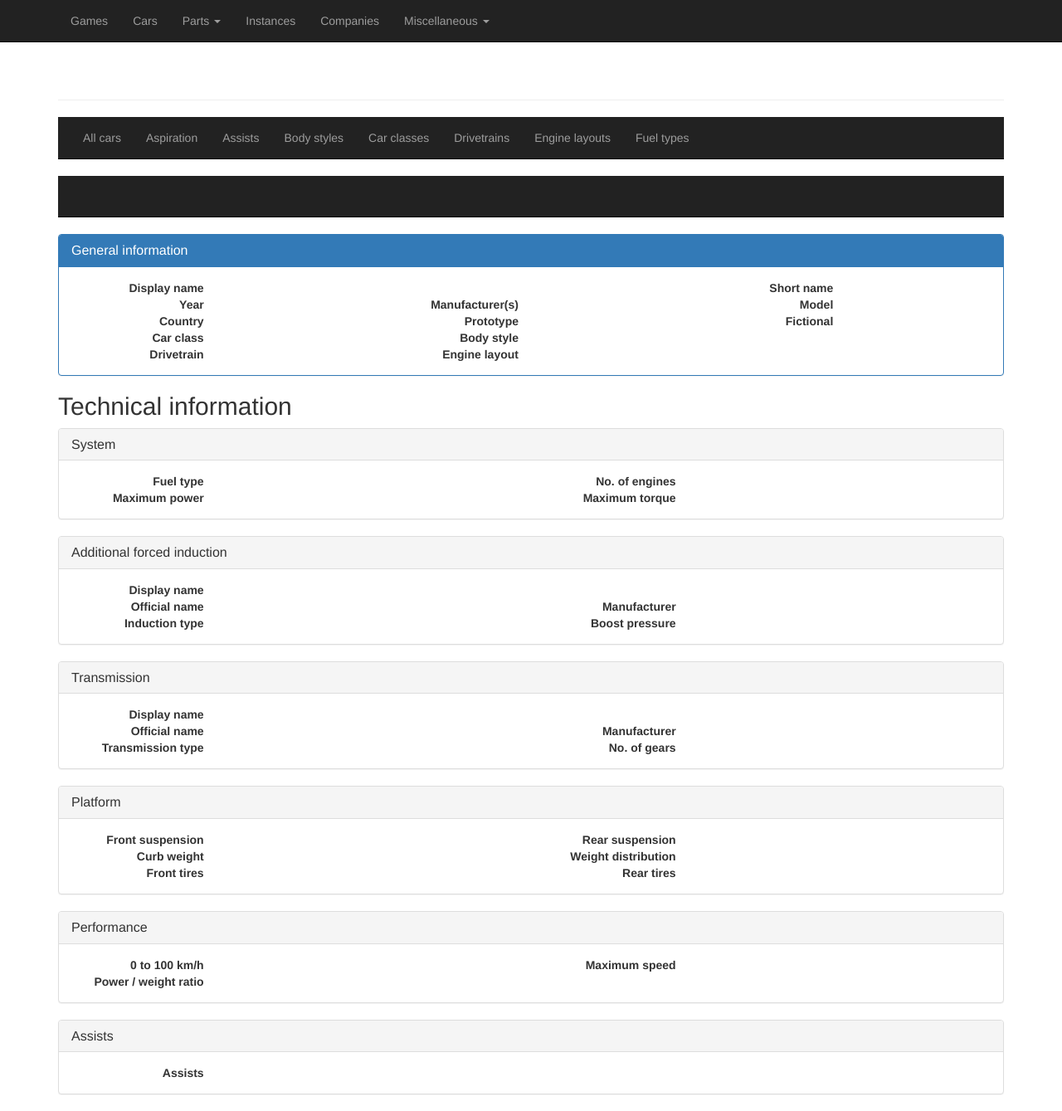
After one commit to PanVidla/car-database-v2, a Python web app: template general/templates/cars_detail.html in a window 1280 px wide. The commit adds this page. Shown: the whole page at 83% size. Run offline with Jinja, Linux system fonts and the light colour scheme; the template is opened without the code that fills it, so the values that code supplies are empty; some libraries are stand-ins or nearby versions.

Commit message:
Added the possibility to view details about Car.

```diff
--- a/general/forms_cars.py
+++ b/general/forms_cars.py
@@ -192,7 +192,7 @@ class CarAdd7Form(FlaskForm):
 
     # Performance
     acceleration_0_to_100_kmh_sec = DecimalField("0 to 100 km/h", validators=[Optional()])
-    maximum_speed_kmh = StringField("Maximum speed", validators=[Optional()])
+    maximum_speed_kmh = DecimalField("Maximum speed", validators=[Optional()])
 
     submit = SubmitField("Add performance data")
 
--- /dev/null
+++ b/general/templates/cars_detail.html
@@ -0,0 +1,358 @@
+{% extends "cars_base.html" %}
+
+{% block cars_content %}
+
+    <!-- Sub-sub-menu -->
+    {% block subsubmenu %}
+        <nav class="navbar navbar-inverse navbar-static-top">
+            <div class="container">
+                <div class="collapse navbar-collapse">
+                    <ul class="nav navbar-nav">
+                        {% if car %}
+                        <li><a href="{{ url_for('edit_car', id=car.id) }}"><button type="button" class="btn btn-info">Edit car</button></a></li>
+                        <li><a href="#"><button type="button" class="btn btn-danger" data-toggle="modal" data-target="#deleteModal">Delete car</button></a></li>
+                        {% endif %}
+                    </ul>
+                </div>
+            </div>
+        </nav>
+    {% endblock %}
+
+    <!--  Content  -->
+    <!--  General information  -->
+    <div>
+        <div class="panel panel-primary">
+          <div class="panel-heading">
+            <h3 class="panel-title">General information</h3>
+          </div>
+          <div class="panel-body">
+              <div class="row">
+                  <div class="col-sm-2 text-right"><b>Display name</b></div>
+                  <div class="col-sm-6">{{ car.name_display }}</div>
+                  <div class="col-sm-2 text-right"><b>Short name</b></div>
+                  <div class="col-sm-2">{{ car.get_name_short() }}</div>
+              </div>
+              <div class="row">
+                  <div class="col-sm-2 text-right"><b>Year</b></div>
+                  <div class="col-sm-2">{{ car.get_year() }}</div>
+                  <div class="col-sm-2 text-right"><b>Manufacturer(s)</b></div>
+                  <div class="col-sm-2">{{ car.manufacturers_display }}</div>
+                  <div class="col-sm-2 text-right"><b>Model</b></div>
+                  <div class="col-sm-2">{{ car.model }}</div>
+              </div>
+              <div class="row">
+                  <div class="col-sm-2 text-right"><b>Country</b></div>
+                  <div class="col-sm-2"><a href="{{ url_for('detail_country', id=car.country.id) }}">{{ car.get_country() }}</a></div>
+                  <div class="col-sm-2 text-right"><b>Prototype</b></div>
+                  <div class="col-sm-2">{{ car.get_is_prototype() }}</div>
+                  <div class="col-sm-2 text-right"><b>Fictional</b></div>
+                  <div class="col-sm-2">{{ car.get_is_fictional() }}</div>
+              </div>
+              <div class="row">
+                  <div class="col-sm-2 text-right"><b>Car class</b></div>
+                  <div class="col-sm-2">{{ car.get_car_class() }}</div>
+                  <div class="col-sm-2 text-right"><b>Body style</b></div>
+                  <div class="col-sm-6">{{ car.body_style.name }}</div>
+              </div>
+              <div class="row">
+                  <div class="col-sm-2 text-right"><b>Drivetrain</b></div>
+                  <div class="col-sm-2">{{ car.get_drivetrain() }}</div>
+                  <div class="col-sm-2 text-right"><b>Engine layout</b></div>
+                  <div class="col-sm-6">{{ car.get_engine_layout() }}</div>
+              </div>
+          </div>
+        </div>
+    </div>
+
+    <h2>Technical information</h2>
+
+    <!--  Technical information  -->
+    <!--  Power & Torque  -->
+    <div>
+        <div class="panel panel-default">
+          <div class="panel-heading">
+            <h3 class="panel-title">System</h3>
+          </div>
+          <div class="panel-body">
+              <div class="row">
+                  <div class="col-sm-2 text-right"><b>Fuel type</b></div>
+                  <div class="col-sm-4">{{ car.get_fuel_type_name() }}</div>
+                  <div class="col-sm-2 text-right"><b>No. of engines</b></div>
+                  <div class="col-sm-4">{{ car.get_no_of_engines() }}</div>
+              </div>
+              <div class="row">
+                  <div class="col-sm-2 text-right"><b>Maximum power</b></div>
+                  <div class="col-sm-4">{{ car.get_maximum_power_kw() }}</div>
+                  <div class="col-sm-2 text-right"><b>Maximum torque</b></div>
+                  <div class="col-sm-4">{{ car.get_maximum_torque_nm() }}</div>
+              </div>
+          </div>
+        </div>
+    </div>
+
+    <!--  Engine  -->
+    {% if car.get_no_of_engines() == 0 %}
+    <div>
+        <div class="panel panel-default">
+          <div class="panel-heading">
+            <h3 class="panel-title">Engine</h3>
+          </div>
+          <div class="panel-body">
+              <div class="row">
+                  <div class="col-sm-12 text-center">This car has no engine information.</div>
+              </div>
+          </div>
+        </div>
+    </div>
+    {% endif %}
+
+    {% if car.get_no_of_engines() >= 1 %}
+        {% if car.get_no_of_combustion_engines() > 0 %}
+            {% for combustion_engine in car.get_combustion_engines() %}
+    <div>
+        <div class="panel panel-default">
+          <div class="panel-heading">
+            {% if car.get_no_of_combustion_engines() > 1 %}
+            <h3 class="panel-title">Combustion engine #{{ combustion_engine[1] }}</h3>
+            {% else %}
+            <h3 class="panel-title">Combustion engine</h3>
+            {% endif %}
+          </div>
+          <div class="panel-body">
+              <div class="row">
+                  <div class="col-sm-2 text-right"><b>Display name</b></div>
+                  <div class="col-sm-10"><a href="{{ url_for('detail_engine_combustion', id=combustion_engine[0].id) }}">{{ combustion_engine[0].name_display }}</a></div>
+              </div>
+              <div class="row">
+                  <div class="col-sm-2 text-right"><b>Official name</b></div>
+                  <div class="col-sm-4">{{ combustion_engine[0].get_name_official() }}</div>
+                  <div class="col-sm-2 text-right"><b>Manufacturer</b></div>
+                  <div class="col-sm-4"><a href="{{ url_for('detail_company', id=combustion_engine[0].manufacturer_id) }}">{{ combustion_engine[0].get_manufacturer_name_display() }}</a></div>
+              </div>
+              <div class="row">
+                  <div class="col-sm-2 text-right"><b>Engine type</b></div>
+                  <div class="col-sm-10">{{ combustion_engine[0].get_engine_type() }}</div>
+              </div>
+              <div class="row">
+                  <div class="col-sm-2 text-right"><b>Maximum power</b></div>
+                  <div class="col-sm-4">{{ combustion_engine[0].get_max_power_output_string_kw() }}</div>
+                  <div class="col-sm-2 text-right"><b>Maximum torque</b></div>
+                  <div class="col-sm-4">{{ combustion_engine[0].get_max_torque_string_nm() }}</div>
+              </div>
+              <div class="row">
+                  <div class="col-sm-2 text-right"><b>Aspiration</b></div>
+                  <div class="col-sm-4">{{ combustion_engine[0].get_aspiration() }}</div>
+                  <div class="col-sm-2 text-right"><b>Displacement</b></div>
+                  <div class="col-sm-4">{{ combustion_engine[0].get_displacement() }}</div>
+              </div>
+              <div class="row">
+                  <div class="col-sm-2 text-right"><b>Cylinder alignment</b></div>
+                  <div class="col-sm-4">{{ combustion_engine[0].get_cylinder_alignment() }}</div>
+                  <div class="col-sm-2 text-right"><b>Valves per cylinder</b></div>
+                  <div class="col-sm-4">{{ combustion_engine[0].get_valves_per_cylinder() }}</div>
+              </div>
+          </div>
+        </div>
+    </div>
+            {% endfor %}
+        {% endif %}
+        {% if car.get_no_of_electric_engines() > 0 %}
+            {% for electric_engine in car.get_electric_engines() %}
+    <div>
+        <div class="panel panel-default">
+          <div class="panel-heading">
+            {% if car.get_no_of_electric_engines() > 1 %}
+            <h3 class="panel-title">Electric engine #{{ electric_engine[1] }}</h3>
+            {% else %}
+            <h3 class="panel-title">Electric engine</h3>
+            {% endif %}
+          </div>
+          <div class="panel-body">
+              <div class="row">
+                  <div class="col-sm-2 text-right"><b>Display name</b></div>
+                  <div class="col-sm-10"><a href="{{ url_for('detail_engine_electric', id=electric_engine[0].id) }}">{{ electric_engine[0].name_display }}</a></div>
+              </div>
+              <div class="row">
+                  <div class="col-sm-2 text-right"><b>Official name</b></div>
+                  <div class="col-sm-4">{{ electric_engine[0].get_name_official() }}</div>
+                  <div class="col-sm-2 text-right"><b>Manufacturer</b></div>
+                  <div class="col-sm-4"><a href="{{ url_for('detail_company', id=electric_engine[0].manufacturer_id) }}">{{ electric_engine[0].get_manufacturer_name_display() }}</a></div>
+              </div>
+              <div class="row">
+                  <div class="col-sm-2 text-right"><b>Engine type</b></div>
+                  <div class="col-sm-10">{{ electric_engine[0].get_engine_type() }}</div>
+              </div>
+              <div class="row">
+                  <div class="col-sm-2 text-right"><b>Maximum power</b></div>
+                  <div class="col-sm-4">{{ electric_engine[0].get_max_power_output_string_kw() }}</div>
+                  <div class="col-sm-2 text-right"><b>Maximum torque</b></div>
+                  <div class="col-sm-4">{{ electric_engine[0].get_max_torque_string_nm() }}</div>
+              </div>
+              <div class="row">
+                  <div class="col-sm-2 text-right"><b>Battery technology</b></div>
+                  <div class="col-sm-4">{{ electric_engine[0].get_battery_technology() }}</div>
+                  <div class="col-sm-2 text-right"><b>Battery voltage</b></div>
+                  <div class="col-sm-4">{{ electric_engine[0].get_battery_voltage() }}</div>
+              </div>
+          </div>
+        </div>
+    </div>
+            {% endfor %}
+        {% endif %}
+    {% endif %}
+
+    <!--  Forced induction  -->
+    <div>
+        <div class="panel panel-default">
+          <div class="panel-heading">
+            <h3 class="panel-title">Additional forced induction</h3>
+          </div>
+          <div class="panel-body">
+              {% if car.forced_induction == None %}
+              <div class="row">
+                  <div class="col-sm-12 text-center">This car has no additional forced induction.</div>
+              </div>
+              {% else %}
+              <div class="row">
+                  <div class="col-sm-2 text-right"><b>Display name</b></div>
+                  <div class="col-sm-10"><a href="{{ url_for('detail_forced_induction', id=car.forced_induction.id) }}">{{ car.forced_induction.name_display }}</a></div>
+              </div>
+              <div class="row">
+                  <div class="col-sm-2 text-right"><b>Official name</b></div>
+                  <div class="col-sm-4">{{ car.forced_induction.get_name_official() }}</div>
+                  <div class="col-sm-2 text-right"><b>Manufacturer</b></div>
+                  <div class="col-sm-4"><a href="{{ url_for('detail_company', id=car.forced_induction.manufacturer.id) }}">{{ car.forced_induction.get_manufacturer_name_display() }}</a></div>
+              </div>
+              <div class="row">
+                  <div class="col-sm-2 text-right"><b>Induction type</b></div>
+                  <div class="col-sm-4">{{ car.forced_induction.type.name }}</div>
+                  <div class="col-sm-2 text-right"><b>Boost pressure</b></div>
+                  <div class="col-sm-4">{{ car.forced_induction.get_boost_pressure_bar() }}</div>
+              </div>
+              {% endif %}
+          </div>
+        </div>
+    </div>
+
+    <!--  Transmission  -->
+    <div>
+        <div class="panel panel-default">
+          <div class="panel-heading">
+            <h3 class="panel-title">Transmission</h3>
+          </div>
+          <div class="panel-body">
+              {% if car.transmission != None %}
+              <div class="row">
+                  <div class="col-sm-2 text-right"><b>Display name</b></div>
+                  <div class="col-sm-10"><a href="{{ url_for('detail_transmission', id=car.transmission_id) }}">{{ car.transmission.name_display }}</a></div>
+              </div>
+              <div class="row">
+                  <div class="col-sm-2 text-right"><b>Official name</b></div>
+                  <div class="col-sm-4">{{ car.transmission.name_official }}</div>
+                  <div class="col-sm-2 text-right"><b>Manufacturer</b></div>
+                  <div class="col-sm-4"><a href="{{ url_for('detail_company', id=car.transmission.manufacturer.id) }}">{{ car.transmission.get_manufacturer_name_display() }}</a></div>
+              </div>
+              <div class="row">
+                  <div class="col-sm-2 text-right"><b>Transmission type</b></div>
+                  <div class="col-sm-4">{{ car.transmission.type.name }}</div>
+                  <div class="col-sm-2 text-right"><b>No. of gears</b></div>
+                  <div class="col-sm-4">{{ car.transmission.no_of_gears }}</div>
+              </div>
+              {% else %}
+              <div class="row">
+                  <div class="col-sm-2 text-right"><b>Transmission type</b></div>
+                  <div class="col-sm-4">{{ car.get_transmission_type_actual() }}</div>
+                  <div class="col-sm-2 text-right"><b>No. of gears</b></div>
+                  <div class="col-sm-4">{{ car.get_no_of_gears_actual() }}</div>
+              </div>
+              {% endif %}
+          </div>
+        </div>
+    </div>
+
+    <!--  Platform  -->
+    <div>
+        <div class="panel panel-default">
+          <div class="panel-heading">
+            <h3 class="panel-title">Platform</h3>
+          </div>
+          <div class="panel-body">
+              <div class="row">
+                  <div class="col-sm-2 text-right"><b>Front suspension</b></div>
+                  <div class="col-sm-4">{{ car.get_suspension_front() }}</div>
+                  <div class="col-sm-2 text-right"><b>Rear suspension</b></div>
+                  <div class="col-sm-4">{{ car.get_suspension_rear() }}</div>
+              </div>
+              <div class="row">
+                  <div class="col-sm-2 text-right"><b>Curb weight</b></div>
+                  <div class="col-sm-4">{{ car.get_curb_weight_kg() }}</div>
+                  <div class="col-sm-2 text-right"><b>Weight distribution</b></div>
+                  <div class="col-sm-4">{{ car.get_weight_distribution() }}</div>
+              </div>
+              <div class="row">
+                  <div class="col-sm-2 text-right"><b>Front tires</b></div>
+                  <div class="col-sm-4">{{ car.get_tires_front() }}</div>
+                  <div class="col-sm-2 text-right"><b>Rear tires</b></div>
+                  <div class="col-sm-4">{{ car.get_tires_rear() }}</div>
+              </div>
+          </div>
+        </div>
+    </div>
+
+    <!--  Performance  -->
+    <div>
+        <div class="panel panel-default">
+          <div class="panel-heading">
+            <h3 class="panel-title">Performance</h3>
+          </div>
+          <div class="panel-body">
+              <div class="row">
+                  <div class="col-sm-2 text-right"><b>0 to 100 km/h</b></div>
+                  <div class="col-sm-4">{{ car.get_acceleration_0_to_100_kmh_sec() }}</div>
+                  <div class="col-sm-2 text-right"><b>Maximum speed</b></div>
+                  <div class="col-sm-4">{{ car.get_maximum_speed_kmh() }}</div>
+              </div>
+              <div class="row">
+                  <div class="col-sm-2 text-right"><b>Power / weight ratio</b></div>
+                  <div class="col-sm-10">{{ car.get_acceleration_0_to_100_kmh_sec() }}</div>
+              </div>
+          </div>
+        </div>
+    </div>
+
+    <!--  Assists  -->
+    <div>
+        <div class="panel panel-default">
+          <div class="panel-heading">
+            <h3 class="panel-title">Assists</h3>
+          </div>
+          <div class="panel-body">
+              <div class="row">
+                  <div class="col-sm-2 text-right"><b>Assists</b></div>
+                  <div class="col-sm-10">{{ car.get_assists() }}</div>
+              </div>
+          </div>
+        </div>
+    </div>
+
+    <!--  Modals  -->
+    <div class="modal fade" id="deleteModal" tabindex="-1" role="dialog" aria-labelledby="deleteModalLabel" aria-hidden="true">
+      <div class="modal-dialog">
+        <div class="modal-content">
+          <div class="modal-header">
+            <button type="button" class="close" data-dismiss="modal" aria-hidden="true">&times;</button>
+            <h4 class="modal-title" id="myModalLabel">Delete car</h4>
+          </div>
+          <div class="modal-body">
+              <p>Are you sure you want to delete the car "{{ car.name }}"? This action cannot be undone.</p>
+              <p>Deleting car with cars or engines assigned to it could break the database.</p>
+          </div>
+          <div class="modal-footer">
+            <button type="button" class="btn btn-default" data-dismiss="modal">Cancel</button>
+              <a href="{{ url_for('delete_car', id=car.id) }}"><button type="button" class="btn btn-danger">Delete</button></a>
+          </div>
+        </div><!-- /.modal-content -->
+      </div><!-- /.modal-dialog -->
+    </div>
+
+{% endblock %}
--- a/general/templates/cars_overview.html
+++ b/general/templates/cars_overview.html
@@ -26,7 +26,7 @@
                 <td class="col-sm-1">{{ car.id }}</td>
                 <td class="col-sm-1">{{ car.year }}</td>
                 <td class="col-sm-2">{{ car.manufacturers_display }}</td>
-                <td class="col-sm-3">{{ car.model }}</td>
+                <td class="col-sm-3"><a href="{{ url_for('detail_car', id=car.id) }}">{{ car.model }}</a></td>
                 <td class="col-sm-2">{{ car.country.name_display }}</td>
                 <td class="col-sm-1">{{ car.no_of_instances }}</td>
                 <td class="col-sm-1">{{ car.body_style.name }}</td>
--- a/general/templates/parts_detail_engine_combustion.html
+++ b/general/templates/parts_detail_engine_combustion.html
@@ -57,7 +57,9 @@
               </div>
               <div class="row">
                   <div class="col-sm-2 text-right"><b>Aspiration</b></div>
-                  <div class="col-sm-10">{{ engine.get_aspiration() }}</div>
+                  <div class="col-sm-4">{{ engine.get_aspiration() }}</div>
+                  <div class="col-sm-2 text-right"><b>Displacement</b></div>
+                  <div class="col-sm-4">{{ engine.get_displacement() }}</div>
               </div>
               <div class="row">
                   <div class="col-sm-2 text-right"><b>Cylinder alignment</b></div>
```
Also changed, not shown: general/models/car.py (+189 -2 lines), general/models/part.py (+9 -0 lines), general/routes_cars.py (+27 -0 lines), general/templates/misc_countries_detail.html (+0 -32 lines), README.md.
